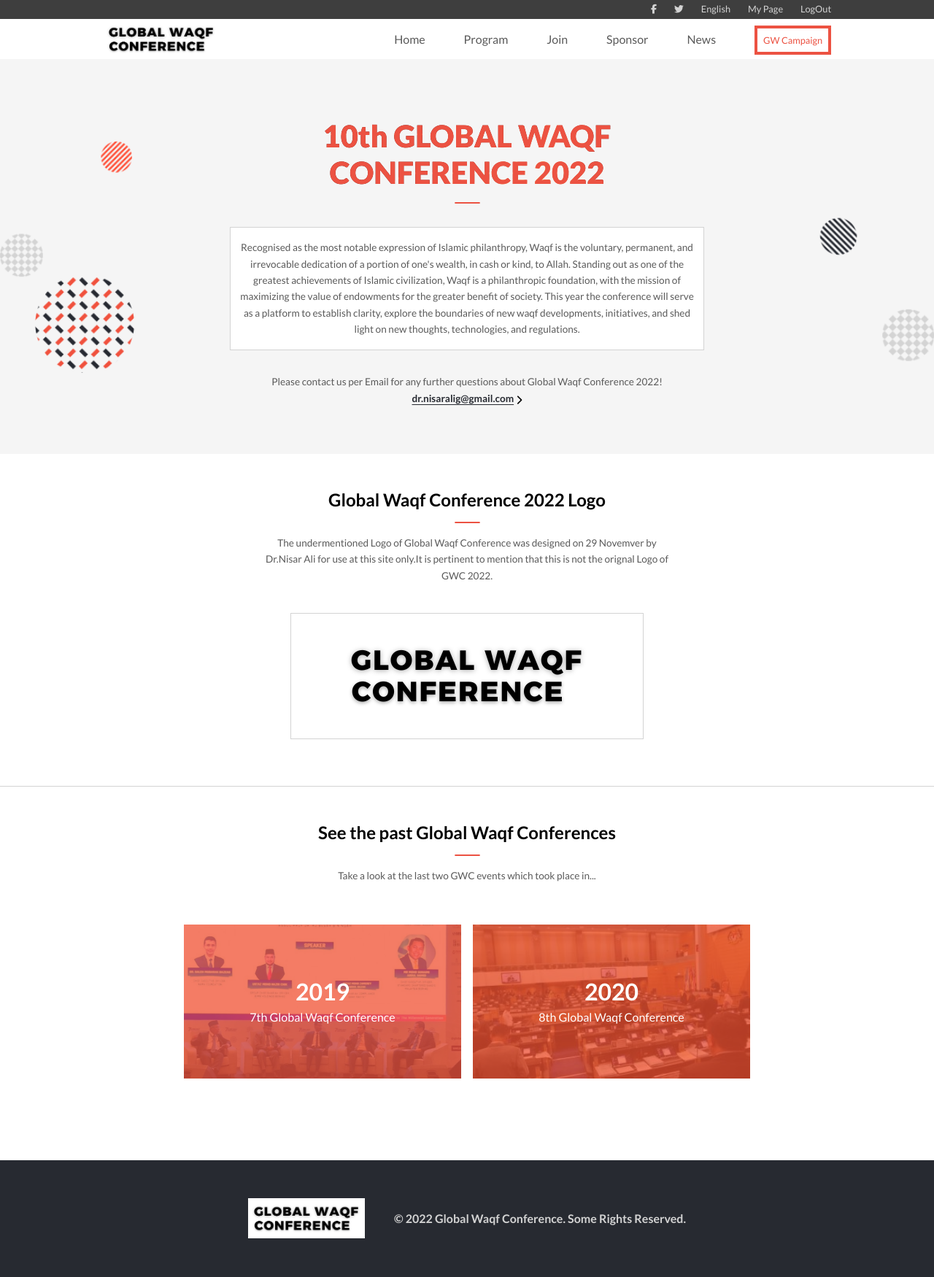
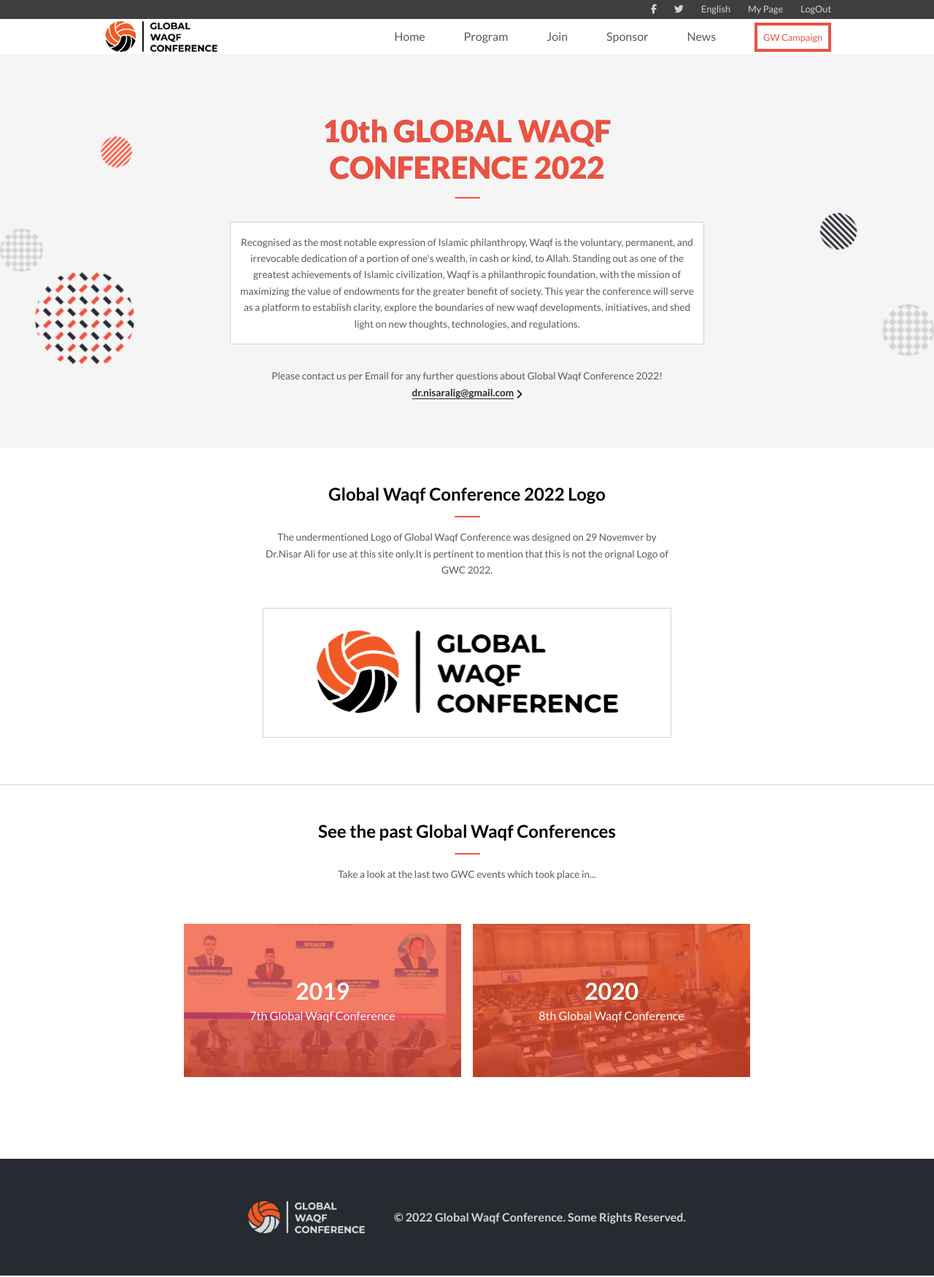
Before and after one commit to MNisarAli/Global-Waqf-Conference, a website: page about.html in a window 1280 px wide. Shown: the whole page at 73% size. Drawn offline with Linux system fonts and the light colour scheme; a web font is replaced by a local one.

Commit message:
Update conference logo and fonts

```diff
--- a/CSS/styles.css
+++ b/CSS/styles.css
@@ -1,3 +1,6 @@
+@import url('https://fonts.googleapis.com/css2?family=Cocogoose&display=swap');
+@import url('https://fonts.googleapis.com/css2?family=Lato&display=swap');
+
 * {
   box-sizing: border-box;
   list-style: none;
@@ -9,6 +12,7 @@
 .top-nav,
 .campaign,
 .logo,
+.logo-image,
 .whole-program-btn,
 #sponsor,
 footer {
@@ -239,6 +243,7 @@
 
   .top-nav,
   .logo,
+  .logo-image,
   .campaign,
   .whole-program-btn,
   #sponsor,
@@ -270,7 +275,8 @@
     padding: 0 11%;
   }
 
-  .logo {
+  .logo,
+  .logo-image {
     width: 10rem;
     flex: 2;
   }
@@ -617,8 +623,12 @@
   padding: 2rem 12% 3rem;
 }
 
-.footer-about img {
+.footer-logo-main {
   width: 8rem;
+}
+
+.footer-logo-white {
+  display: none;
 }
 
 .footer-about h2 {
@@ -638,8 +648,9 @@
     padding: 4rem;
   }
 
-  .welcome,
-  #partner {
+  .about-main .welcome,
+  #partner,
+  .footer-logo-main {
     display: none;
   }
 
@@ -682,6 +693,7 @@
   }
 
   .logo-container {
+    max-width: 35rem;
     padding: 1.4rem 4rem;
     margin: 1.5rem;
   }
@@ -715,7 +727,8 @@
     gap: 2.5rem;
   }
 
-  .footer-about img {
+  .footer-logo-white {
+    display: block;
     width: 10rem;
   }
 
--- a/about.html
+++ b/about.html
@@ -29,8 +29,7 @@
     </div>
     <nav class="bottom-nav">
       <div class="logo">
-        <a href="./index.html"><img class="logo" src="./Images/globalwaqf-logo.png"
-            alt="Global Waqf Conference logo"></a>
+        <a href="./index.html"><img class="logo-image" src="./Images/gwc-logo-main.png" alt="Global Waqf Conference logo"></a>
       </div>
       <ul class="nav-menu">
         <li><a class="nav-item" href="./index.html">Home</a></li>
@@ -69,7 +68,7 @@
       <p>The undermentioned Logo of Global Waqf Conference was designed on 29 Novemver by Dr.Nisar Ali for use at this
         site only.It is pertinent to mention that this is not the orignal Logo of GWC 2022.</p>
       <div class="logo-container">
-        <img src="./Images/globalwaqf-logo.png" alt="Global Waqf Conference Logo">
+        <img src="./Images/gwc-logo-main.png" alt="Global Waqf Conference Logo">
       </div>
     </section>
 
@@ -109,7 +108,8 @@
   </main>
 
   <footer class="footer-about">
-    <img src="./Images/globalwaqf-logo.png" alt="globalwaqf-logo">
+    <img class="footer-logo-main" src="./Images/gwc-logo-main.png" alt="Global Waqf Conference logo">
+    <img class="footer-logo-white" src="./Images/gwc-logo-white.png" alt="Global Waqf Conference logo">
     <h2>© 2022 Global Waqf Conference. Some Rights Reserved.</h2>
   </footer>
 
```
Also changed, not shown: index.html (+2 -2 lines), Images/favicon.png (added), Images/globalwaqf-logo.png (deleted), Images/gwc-logo-main.png (added), Images/gwc-logo-white.png (added).
